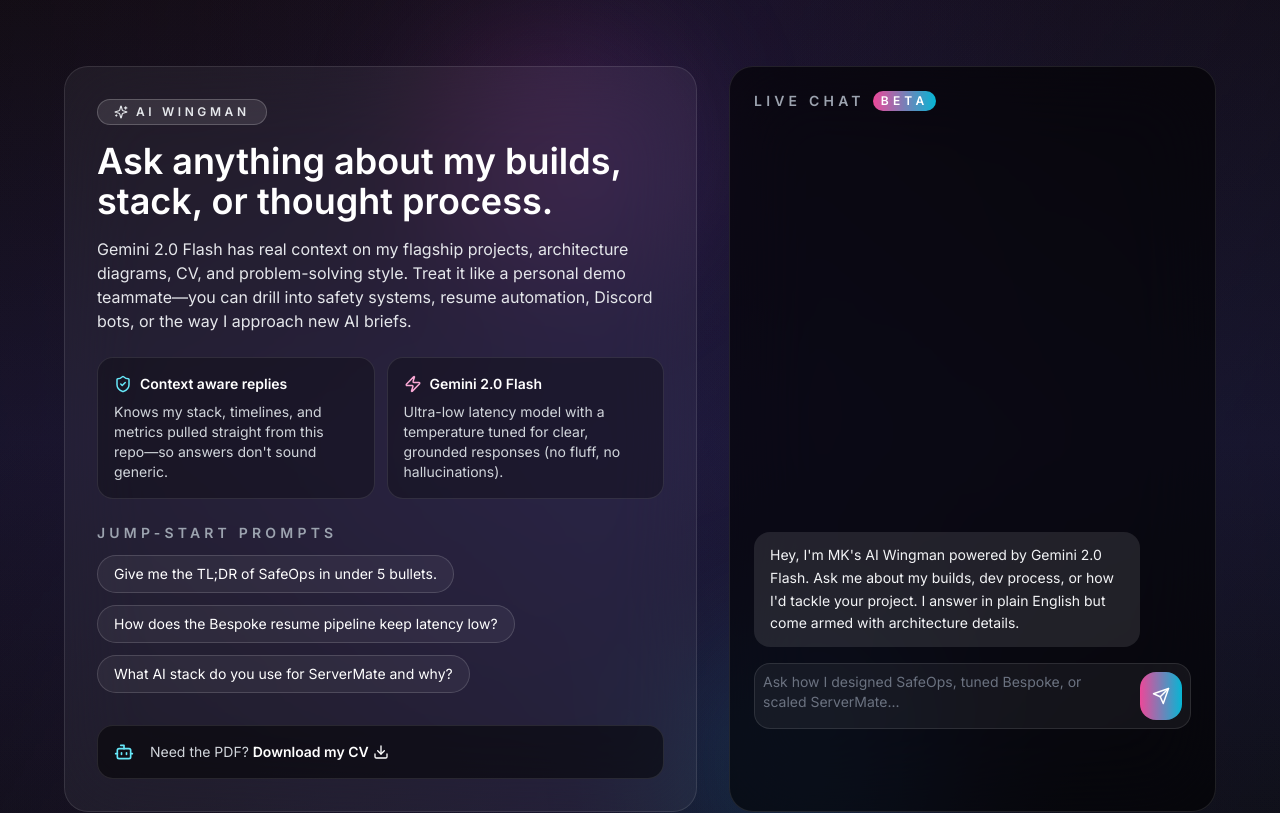
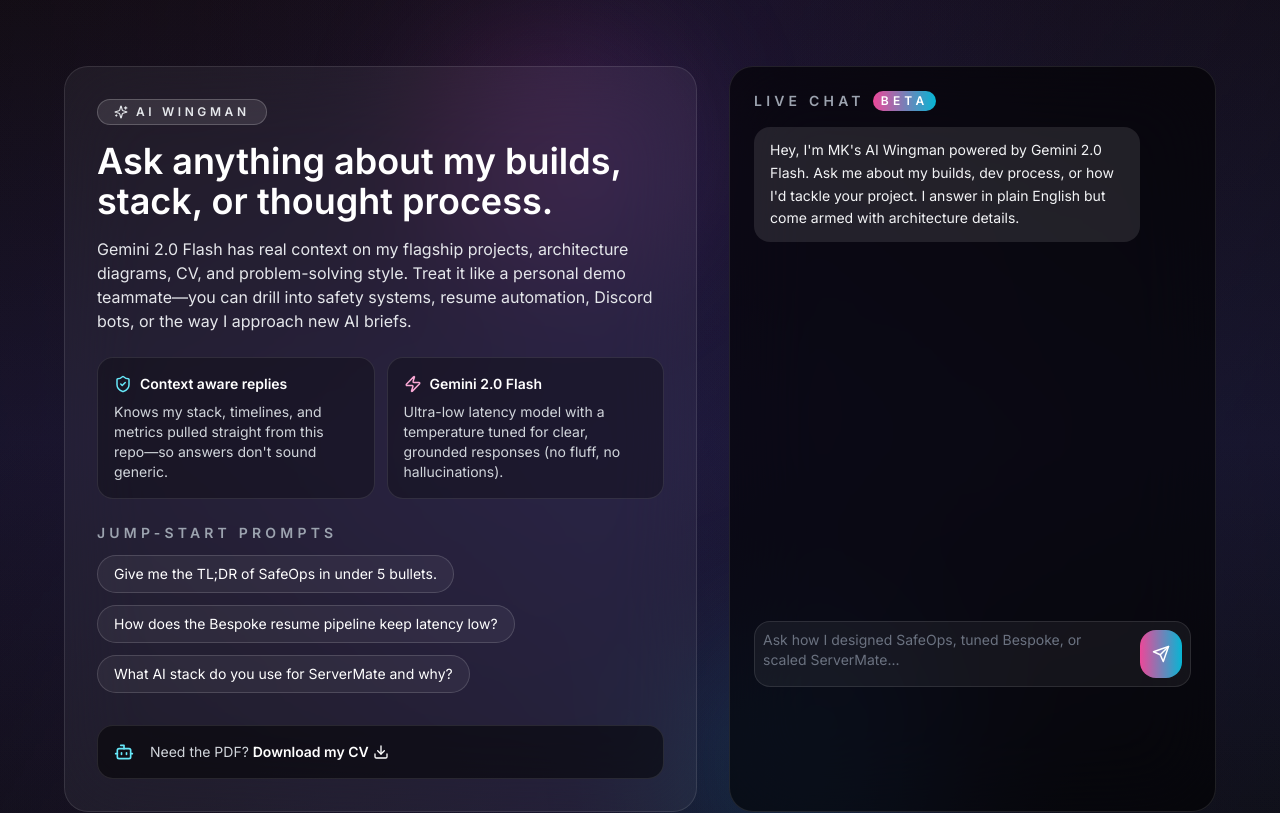
Before and after one commit to hakoke/Mohamed-Kamel-Portfolio, a Next.js app: page / in a window 1280 px wide. Shown: the part 1940-2753 px from the top of the page. Built offline with nearby package versions, Linux system fonts and the light colour scheme.

Commit message:
Mateee all changes

```diff
--- a/components/AiAssistant.tsx
+++ b/components/AiAssistant.tsx
@@ -206,12 +206,11 @@
               beta
             </span>
           </div>
-          <div className="mt-4 flex flex-1 flex-col">
+          <div className="mt-4 flex flex-1 flex-col min-h-[460px] max-h-[520px] sm:min-h-[520px] sm:max-h-[560px]">
             <div
               ref={chatScrollRef}
-              className="h-[420px] overflow-y-auto pr-2 sm:h-[520px]"
+              className="flex-1 space-y-4 overflow-y-auto pr-2"
             >
-              <div className="flex h-full flex-col justify-end gap-4">
               {messages.map((message) => (
                 <div
                   key={message.id}
@@ -234,7 +233,6 @@
                   Drafting response…
                 </div>
               )}
-              </div>
             </div>
 
             <form
```
Lines whose indentation alone changed are shown as unchanged.
